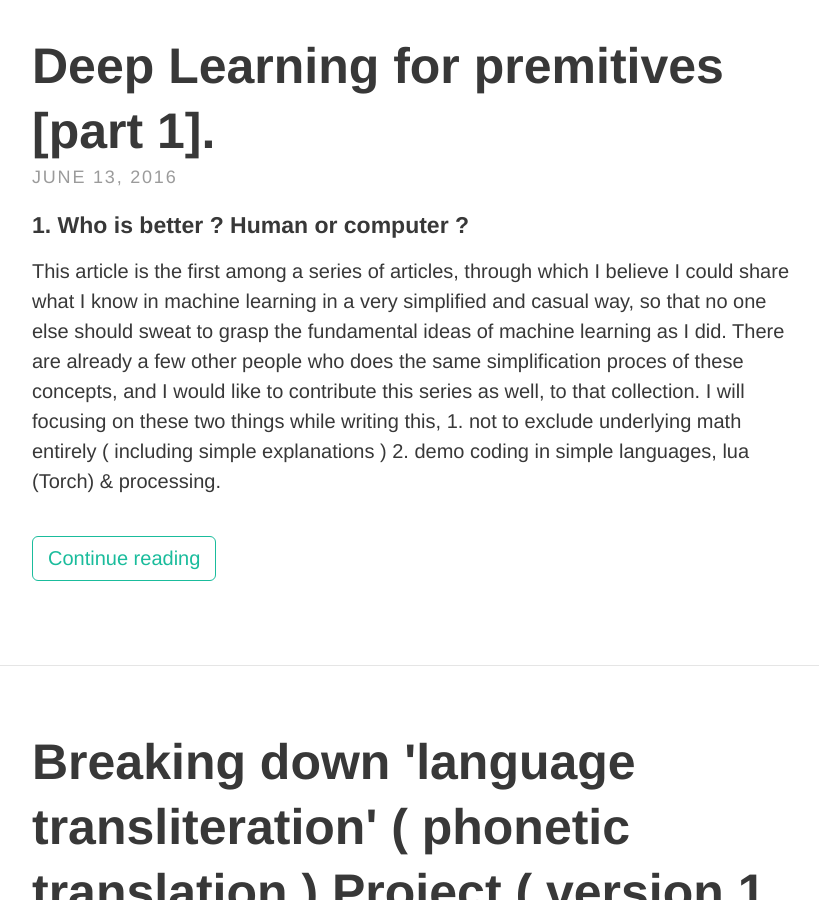
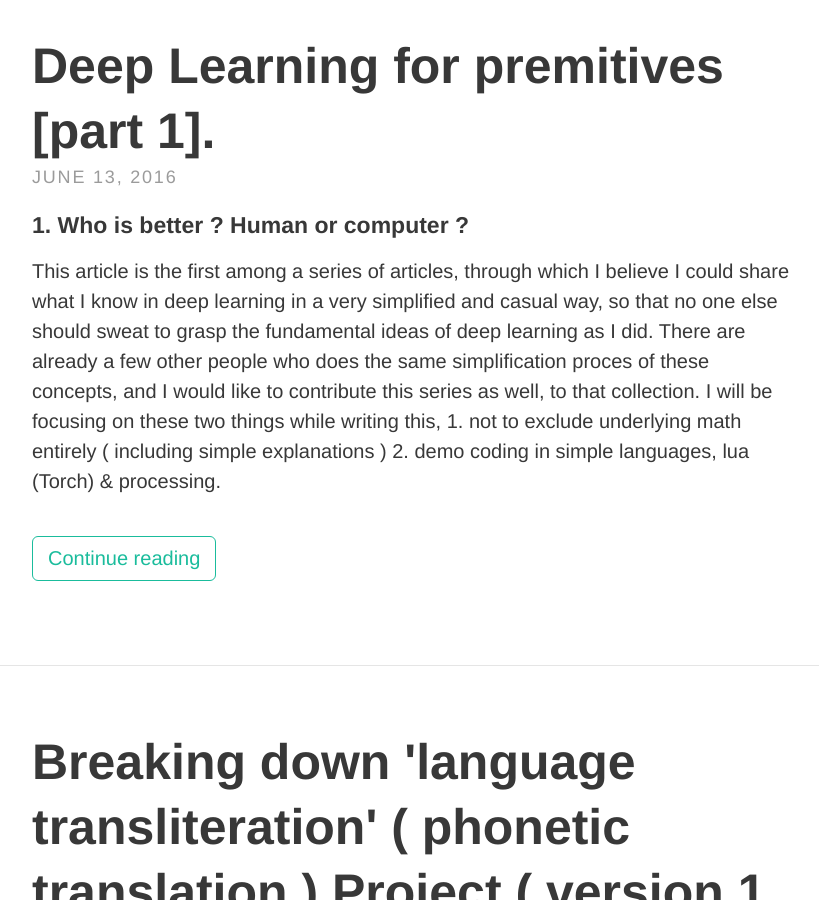
Before and after one commit to freakeinstein/freakeinstein.github.io, a Jekyll site: the page built from index.html, in a window 1280 px wide and 900 px high, scrolled down 745 px. Shown: the whole window, without its empty margins (224-1043 px from the left). Built offline with Jekyll 4.4.1, drawn with Linux system fonts in a browser that asks for light colours; nearby versions of some CDN libraries; some web fonts are replaced; the list of posts is cut into pages by our own code.

Commit message:
spell correction

```diff
--- a/_posts/2016-06-13-Deep-Learning-for-premitives-part1.md
+++ b/_posts/2016-06-13-Deep-Learning-for-premitives-part1.md
@@ -4,10 +4,10 @@ title: Deep Learning for premitives [part 1].
 ---
 
 <h4> 1. Who is better ? Human or computer ? </h4>
-This article is the first among a series of articles, through which I believe I could share what I know in machine learning in a very simplified and casual way, so that no one else should sweat to grasp the fundamental ideas of machine learning as I did. There are already a few other people who does the same simplification proces of these concepts, and I would like to contribute this series as well, to that collection. I will focusing on these two things while writing this, 1. not to exclude underlying math entirely ( including simple explanations ) 2. demo coding in simple languages, lua (Torch) & processing.
+This article is the first among a series of articles, through which I believe I could share what I know in deep learning in a very simplified and casual way, so that no one else should sweat to grasp the fundamental ideas of deep learning as I did. There are already a few other people who does the same simplification proces of these concepts, and I would like to contribute this series as well, to that collection. I will be focusing on these two things while writing this, 1. not to exclude underlying math entirely ( including simple explanations ) 2. demo coding in simple languages, lua (Torch) & processing.
 
 <h4> A tiny intro : </h4>
-I've started with a question, for me, the answer will be, "Well, it depends".. Here's an extension to it: computers are very good at finding results like square root of a number, complex divisions, which a human can't do that easy. Whereas, we're far goos at recognizing patterns ( like finding a face from a big crowd even if the lighing is unusual ) and appropriate decisions. Computers are perfect to follow a rule wheresa we're good at approximating.
+I've started with a question, for me, the answer will be, "Well, it depends".. Here's an extension to it: computers are very good at finding results like square root of a number, complex divisions, which a human can't do that easy. Whereas, we're far good at recognizing patterns ( like finding a face in a big crowd even if the lighing is unusual ) and appropriate decisions. Computers are perfect to follow a rule whereas we're good at approximating.
 
 ![astroboy](https://cloud.githubusercontent.com/assets/19545678/16008475/c3b25aee-3195-11e6-8d11-d87f0005cb61.gif)
 
```
Also changed, not shown: other parts of _posts/2016-06-13-Deep-Learning-for-premitives-part1.md (+1 -1 lines).
